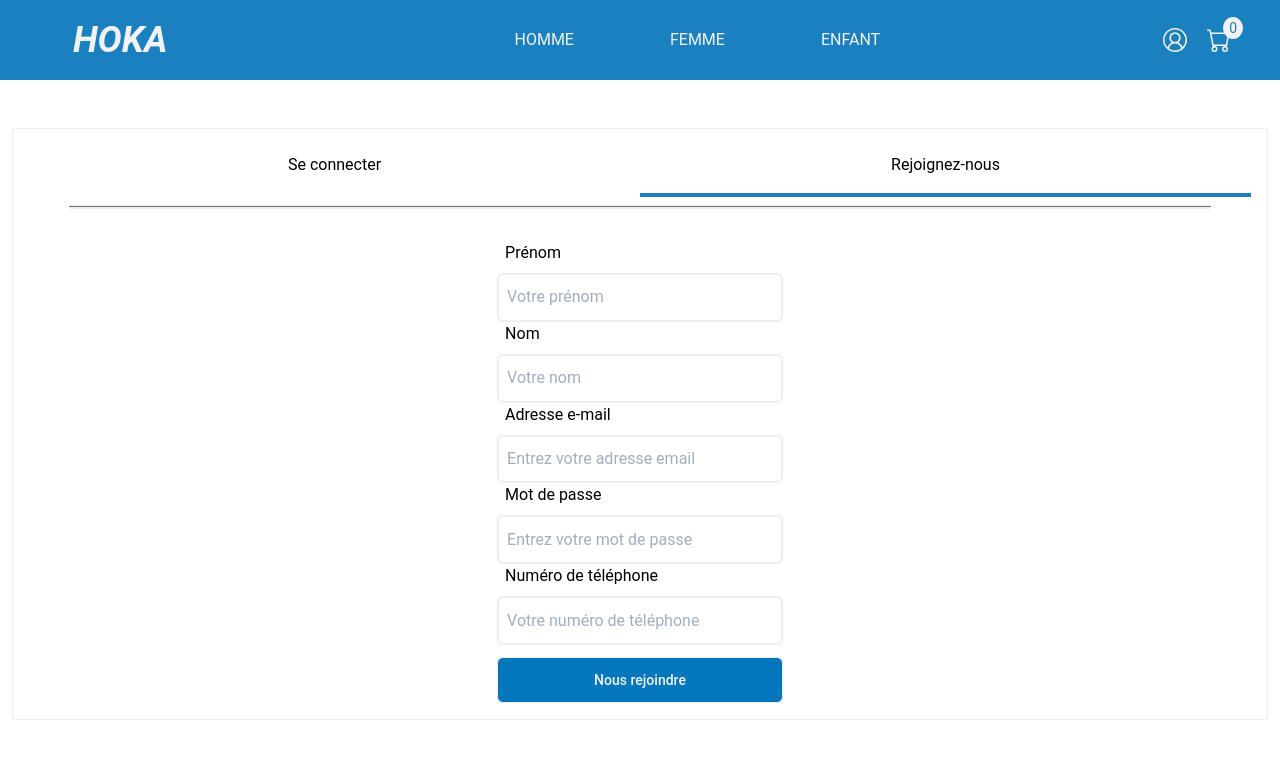
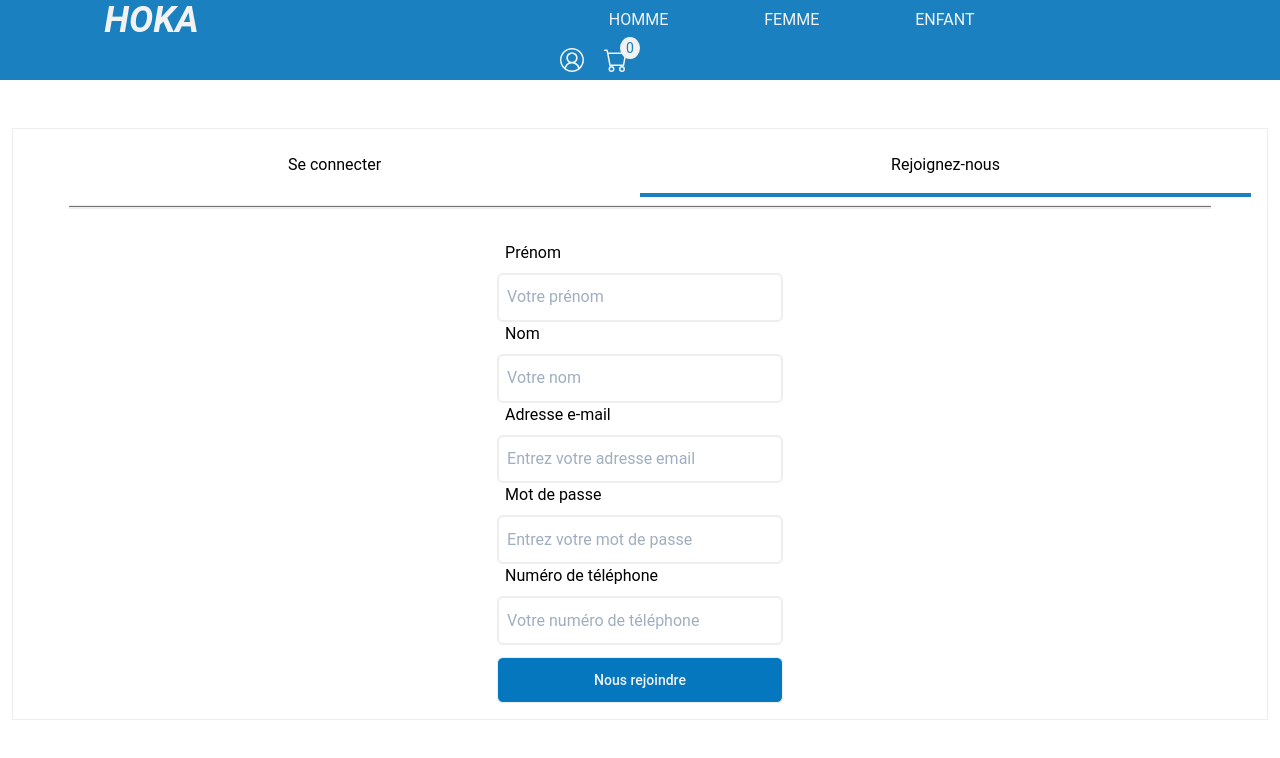
Before and after one commit to fmarincode/e-comReact, a React (Vite) app in the folder frontend/: page /register in a window 1280 px wide. Shown: the top 758 px of the page. Built offline with nearby package versions, Linux system fonts and the light colour scheme.

Commit message:
disconnect btn + algo ok

```diff
--- a/frontend/src/components/HoverAccount.jsx
+++ b/frontend/src/components/HoverAccount.jsx
@@ -1,13 +1,31 @@
-import React from "react";
+import React, { useContext } from "react";
 import { Link } from "react-router-dom";
+import ShoppingProduct from "../Context/ShoppingProduct";
 
 function HoverAccount() {
+  const { isLoggedIn, setIsLoggedIn } = useContext(ShoppingProduct);
+
+  const logout = () => {
+    if (isLoggedIn.email) {
+      setIsLoggedIn({
+        idaccount: "",
+        email: "",
+        firstname: "",
+        lastname: "",
+        phoneNumber: "",
+      });
+    }
+  };
+
   return (
     <div className="h-60 w-60 absolute top-8 right-32 py-5 pl-4 flex justify-start items-start">
       <div className="h-32 w-60 bg-white border-2 shadow-sm flex flex-col items-start pl-4 py-5">
         <Link to="/signin">Se connecter</Link>
         <Link to="/register">Rejoignez-nous</Link>
         <Link to="/wishes">Liste d'envies</Link>
+        <button type="button" onClick={logout}>
+          Se déconnecter
+        </button>
       </div>
     </div>
   );
--- a/frontend/src/components/Navbar.jsx
+++ b/frontend/src/components/Navbar.jsx
@@ -3,13 +3,14 @@ import { NavLink, useNavigate } from "react-router-dom";
 import { BsCart } from "react-icons/bs";
 import { VscAccount } from "react-icons/vsc";
 import { FaBars, FaTimes } from "react-icons/fa";
+import { MdLogout } from "react-icons/md";
 import ShoppingProduct from "../Context/ShoppingProduct";
 import HoverAccount from "./HoverAccount";
 
 function Navbar() {
   const [open, setOpen] = useState(false);
 
-  const { quantityArticle } = useContext(ShoppingProduct);
+  const { quantityArticle, isLoggedIn } = useContext(ShoppingProduct);
 
   const navigate = useNavigate();
 
@@ -39,7 +40,7 @@ function Navbar() {
         </div>
         <NavLink
           to="/"
-          className="text-4xl text-[#F2F2F2] font-semibold italic md:pl-16 md:pr-16"
+          className="text-4xl text-[#F2F2F2] pl-6 font-semibold italic md:pl-16 md:pr-16"
         >
           HOKA
         </NavLink>
@@ -55,15 +56,30 @@ function Navbar() {
           </NavLink>
         </div>
         <div
-          className="flex items-center space-x-5"
+          className="flex items-center space-x-5 md:w-60 pl-10"
           onMouseEnter={() => setShowPopup(true)}
           onMouseLeave={() => setShowPopup(false)}
         >
-          <VscAccount className="text-2xl text-[#F2F2F2] font-semibold" />
-          <BsCart
-            className="text-2xl text-[#F2F2F2] font-semibold"
+          <div className="h-[5vh] w-[3wh] flex justify-center items-center">
+            {!isLoggedIn.email ? (
+              <VscAccount className="text-2xl text-[#F2F2F2] font-semibold" />
+            ) : (
+              <MdLogout className="text-2xl text-[#F2F2F2] font-semibold" />
+            )}
+          </div>
+          <div
+            className="h-[5vh] w-[3wh] flex justify-center items-center"
+            role="button" // Ajout de l'attribut role pour indiquer que c'est un élément interactif
             onClick={handleToCart}
-          />
+            onKeyDown={(e) => {
+              if (e.key === "Enter" || e.key === "Space") {
+                handleToCart();
+              }
+            }}
+            tabIndex={0} // Rend l'élément focusable
+          >
+            <BsCart className="text-2xl text-[#F2F2F2] font-semibold" />
+          </div>
           <span className="bg-[#f2f2f2] border rounded-[50%] px-[5px] -py-[1px] text-sm text-[#1B80BF] relative right-7 bottom-3">
             {quantityArticle}
           </span>
--- a/frontend/src/components/Register.jsx
+++ b/frontend/src/components/Register.jsx
@@ -1,7 +1,9 @@
 import React, { useState } from "react";
 import axios from "axios";
 import { useFormik } from "formik";
+import { ToastContainer, toast } from "react-toastify";
 import SignIn from "./SignIn";
+import "react-toastify/dist/ReactToastify.css";
 import { registerSchema } from "../schemas";
 import "./register.css";
 
@@ -20,6 +22,24 @@ function Register() {
       await axios.post(`${import.meta.env.VITE_BACKEND_URL}/users`, values);
 
       actions.resetForm();
+      toast.success(`Tu es inscris !`, {
+        position: "top-right",
+        autoClose: 2000,
+        hideProgressBar: false,
+        closeOnClick: true,
+        pauseOnHover: true,
+        draggable: true,
+        progress: undefined,
+        theme: "colored",
+        style: {
+          background: "#4F4F59",
+          color: "#fff",
+          maxWidth: "80%",
+          left: "50%",
+          top: "80px",
+        },
+      });
+      setSignFormDisplay(true);
     } catch (error) {
       console.error("Erreur lors de l'envoi des données :", error);
     }
@@ -38,6 +58,20 @@ function Register() {
   });
 
   return (
+    <>
+      <ToastContainer
+        position="top-right"
+        autoClose={2000}
+        hideProgressBar={false}
+        newestOnTop={false}
+        closeOnClick
+        rtl={false}
+        pauseOnFocusLoss
+        draggable
+        pauseOnHover
+        theme="colored"
+      />
+
       <div className="border flex flex-col justify-center items-center mt-32 mx-3">
         <section className="flex flex-row w-full pt-6 pb-2 px-4">
           <button
@@ -183,6 +217,7 @@ function Register() {
           )}
         </section>
       </div>
+    </>
   );
 }
 
```
Lines whose indentation alone changed are shown as unchanged.
